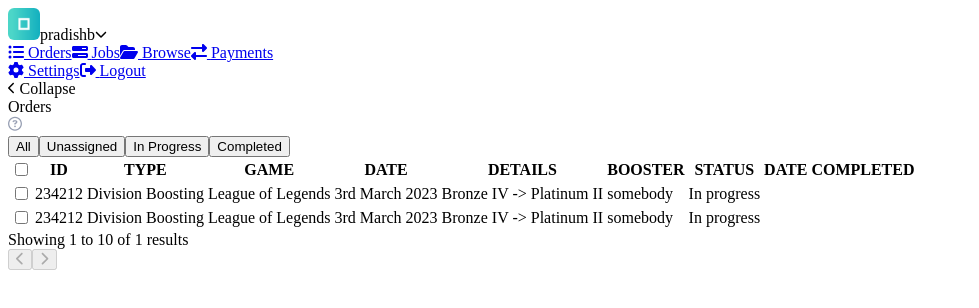
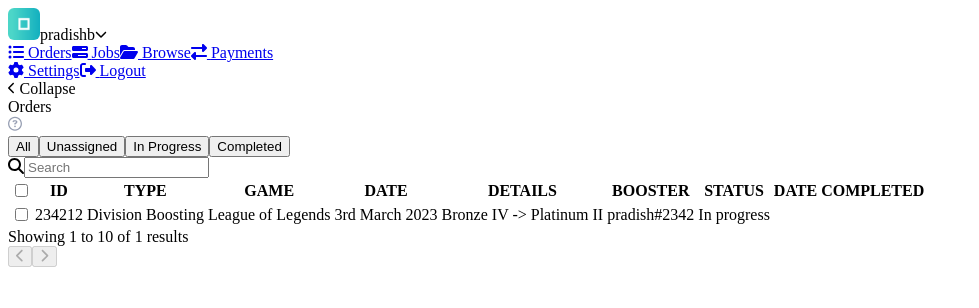
Before and after one commit to bishwasojha/UltraBoost, a React (Create React App) app: page /dashboard in a window 1280 px wide. Shown: the top 308 px of the page, without its empty margins (0-979 px from the left). Built offline with nearby package versions, Linux system fonts and the light colour scheme.

Commit message:
fix: css fixes and linted

```diff
--- a/src/components/Dashboard/ReactTable.jsx
+++ b/src/components/Dashboard/ReactTable.jsx
@@ -90,7 +90,7 @@ function Table({ columns, data }) {
             </tr>
           ))}
         </thead>
-        <tbody {...getTableBodyProps()}>
+        <tbody {...getTableBodyProps()} className="tbody-div">
           {page.map((row, i) => {
             prepareRow(row)
             return (
--- a/src/css/Dashboard/Dashboard.css
+++ b/src/css/Dashboard/Dashboard.css
@@ -9,6 +9,11 @@
   margin-left: 1.5rem;
 }
 
+.search-button-bar {
+  display: flex;
+  flex-direction: row;
+}
+
 .button-bars {
   display: flex;
   flex-direction: row;
@@ -16,7 +21,7 @@
 }
 
 .dashboard-btn {
-  padding: 12px 24px;
+  padding: 8px 24px;
   gap: 8px;
   background: var(--neutral_0);
   border: 1px solid #e7eaee;
--- a/src/css/Dashboard/OrderItem.css
+++ b/src/css/Dashboard/OrderItem.css
@@ -75,6 +75,10 @@
   border: none;
 }
 
+.chat-box > svg {
+  color: #2457fa;
+}
+
 .order-details-table {
   box-sizing: border-box;
   display: flex;
--- a/src/css/Dashboard/Payment.css
+++ b/src/css/Dashboard/Payment.css
@@ -35,6 +35,8 @@
   padding: 10px 8px 10px 12px;
 }
 
-.dash-table {
-  width: 80%;
+.payment-table {
+  border: 1px solid var(--neutral_200);
+  border-radius: 6px 6px 0 0;
+  margin-left: 1.5rem;
 }
--- a/src/css/Dashboard/Reacttable.css
+++ b/src/css/Dashboard/Reacttable.css
@@ -7,14 +7,23 @@ thead {
   background: #f6f7f9;
 }
 
+tr {
+  display: flex;
+  flex-direction: row;
+  padding: 0 20px;
+  gap: 10px;
+}
+
 th,
 td {
-  width: 320px;
-  padding: 1rem;
+  width: 150px;
+  height: 40px;
 }
 
 th {
+  display: inline-flex;
   text-align: left;
+  align-items: center;
   font-family: OpenSauceSansRegular;
   font-style: normal;
   font-weight: 500;
@@ -23,14 +32,19 @@ th {
   color: #07090d;
 }
 
+.tbody-div > tr {
+  border-bottom: 1px solid #e7eaee;
+}
+
 td {
+  display: inline-flex;
+  align-items: center;
   font-family: OpenSauceSansRegular;
   font-style: normal;
   font-weight: 500;
   font-size: 13px;
   line-height: 19px;
   color: #07090d;
-  border-bottom: 1px solid #e7eaee;
 }
 
 table th:nth-child(1),
@@ -40,6 +54,7 @@ table td:nth-child(1) {
 
 table th:nth-child(2),
 table td:nth-child(2) {
+  display: inline-flex;
   width: 75px;
   gap: 10px;
 }
--- a/src/pages/Dashboard/Browse.jsx
+++ b/src/pages/Dashboard/Browse.jsx
@@ -5,6 +5,8 @@ import { useState } from 'react'
 import ReactTable from '../../components/Dashboard/ReactTable'
 import Button from '../../components/Button'
 import question from '../../Assets/Icons/Dashboard/question.svg'
+import { FontAwesomeIcon } from '@fortawesome/react-fontawesome'
+import { faSearch } from '@fortawesome/free-solid-svg-icons'
 
 const Browse = () => {
   const columns = [
@@ -53,16 +55,6 @@ const Browse = () => {
       status: 'In progress',
       dateCompleted: '',
     },
-    {
-      id: 234212,
-      type: 'Division Boosting',
-      game: 'League of Legends',
-      date: '3rd March 2023',
-      details: 'Bronze IV -> Platinum II',
-      booster: 'somebody',
-      status: 'In progress',
-      dateCompleted: '',
-    },
   ]
 
   const [selectedRows, setSelectedRows] = useState([])
@@ -81,9 +73,16 @@ const Browse = () => {
               <img src={question} alt="" srcset="" />
             </div>
           </SmallNav>
-          <div className="button-bars">
-            <Button className="dashboard-btn">Accept Job</Button>
+          <div className="search-button-bar">
+            <div className="button-bars">
+              <Button className="dashboard-btn">Mark as completed</Button>
+            </div>
+            <div className="payment-search">
+              <FontAwesomeIcon icon={faSearch} />
+              <input type="text" placeholder="Search" />
+            </div>
           </div>
+
           <div className="dash-table">
             <ReactTable
               columns={columns}
--- a/src/pages/Dashboard/Dashboard.jsx
+++ b/src/pages/Dashboard/Dashboard.jsx
@@ -5,6 +5,8 @@ import SmallNav from '../../components/Dashboard/SmallNav'
 import ReactTable from '../../components/Dashboard/ReactTable'
 import Button from '../../components/Button'
 import question from '../../Assets/Icons/Dashboard/question.svg'
+import { FontAwesomeIcon } from '@fortawesome/react-fontawesome'
+import { faSearch } from '@fortawesome/free-solid-svg-icons'
 
 const Dashboard = () => {
   const columns = [
@@ -49,17 +51,7 @@ const Dashboard = () => {
       game: 'League of Legends',
       date: '3rd March 2023',
       details: 'Bronze IV -> Platinum II',
-      booster: 'somebody',
-      status: 'In progress',
-      dateCompleted: '',
-    },
-    {
-      id: 234212,
-      type: 'Division Boosting',
-      game: 'League of Legends',
-      date: '3rd March 2023',
-      details: 'Bronze IV -> Platinum II',
-      booster: 'somebody',
+      booster: 'pradish#2342',
       status: 'In progress',
       dateCompleted: '',
     },
@@ -86,6 +78,7 @@ const Dashboard = () => {
               <img src={question} alt="" srcset="" />
             </div>
           </SmallNav>
+          <div className="search-button-bar">
             <div className="button-bars">
               <Button
                 className={`dashboard-btn ${
@@ -98,6 +91,11 @@ const Dashboard = () => {
               <Button className="dashboard-btn">Unassigned</Button>
               <Button className="dashboard-btn">In Progress</Button>
               <Button className="dashboard-btn">Completed</Button>
+            </div>
+            <div className="payment-search">
+              <FontAwesomeIcon icon={faSearch} />
+              <input type="text" placeholder="Search" />
+            </div>
           </div>
           <div className="dash-table">
             <ReactTable
--- a/src/pages/Dashboard/Jobs.jsx
+++ b/src/pages/Dashboard/Jobs.jsx
@@ -5,6 +5,8 @@ import SmallNav from '../../components/Dashboard/SmallNav'
 import ReactTable from '../../components/Dashboard/ReactTable'
 import Button from '../../components/Button'
 import question from '../../Assets/Icons/Dashboard/question.svg'
+import { FontAwesomeIcon } from '@fortawesome/react-fontawesome'
+import { faSearch } from '@fortawesome/free-solid-svg-icons'
 
 const Jobs = () => {
   const columns = [
@@ -53,16 +55,6 @@ const Jobs = () => {
       status: 'In progress',
       dateCompleted: '',
     },
-    {
-      id: 234212,
-      type: 'Division Boosting',
-      game: 'League of Legends',
-      date: '3rd March 2023',
-      details: 'Bronze IV -> Platinum II',
-      booster: 'somebody',
-      status: 'In progress',
-      dateCompleted: '',
-    },
   ]
   const [selectedRows, setSelectedRows] = useState([])
 
@@ -80,8 +72,14 @@ const Jobs = () => {
               <img src={question} alt="" srcset="" />
             </div>
           </SmallNav>
-          <div className="button-bars">
-            <Button className="dashboard-btn">Mark as completed</Button>
+          <div className="search-button-bar">
+            <div className="button-bars">
+              <Button className="dashboard-btn">Mark as completed</Button>
+            </div>
+            <div className="payment-search">
+              <FontAwesomeIcon icon={faSearch} />
+              <input type="text" placeholder="Search" />
+            </div>
           </div>
           <div className="dash-table">
             <ReactTable
--- a/src/pages/Dashboard/Order.jsx
+++ b/src/pages/Dashboard/Order.jsx
@@ -4,7 +4,7 @@ import Sidebar from '../../components/Dashboard/Sidebar'
 import SmallNav from '../../components/Dashboard/SmallNav'
 import Button from '../../components/Button'
 import { FontAwesomeIcon } from '@fortawesome/react-fontawesome'
-import { faPaperPlane } from '@fortawesome/free-solid-svg-icons'
+import { faPaperPlane, faSearch } from '@fortawesome/free-solid-svg-icons'
 import Input from '../../components/Input'
 
 const Order = () => {
--- a/src/pages/Dashboard/Payment.jsx
+++ b/src/pages/Dashboard/Payment.jsx
@@ -66,7 +66,7 @@ const Payment = () => {
             <FaSearch />
             <input type="text" placeholder="Search" />
           </div>
-          <div className="dash-table">
+          <div className="payment-table">
             <ReactTable
               columns={columns}
               data={data}
```
Also changed, not shown: src/css/Account.css (+4 -6 lines), src/pages/Account.jsx (+5 -7 lines). Lines whose indentation alone changed are shown as unchanged.
